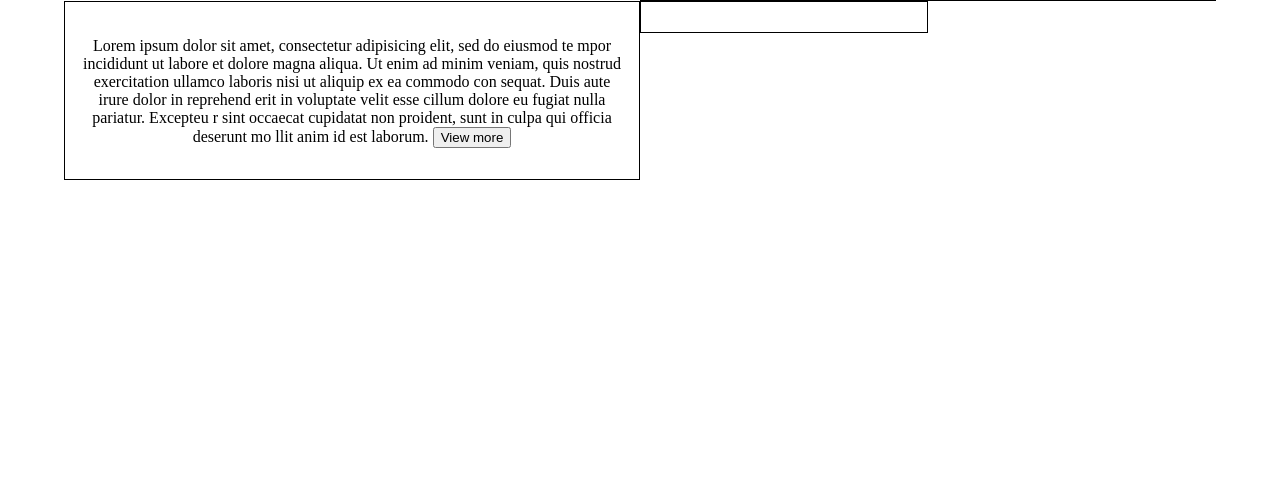
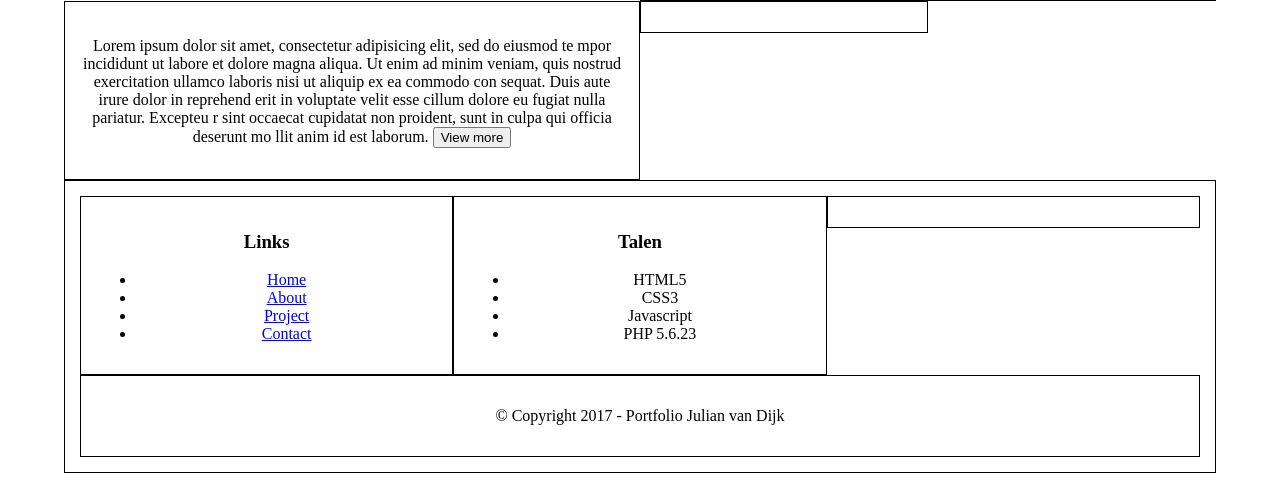
Before and after one commit to Julian-4A5A/portfolio, a PHP site: page / in a window 1280 px wide. Shown: the part 626-1107 px from the top of the page. Before the commit the page ends 806 px from the top, so only its background shows below. Run offline with PHP 8.4, Linux system fonts and the light colour scheme; grey boxes labelled with a size stand in for pictures from a placeholder-image service; some libraries are stand-ins or nearby versions.

Commit message:
Alles van macversie

```diff
--- a/Project.php
+++ b/Project.php
@@ -63,6 +63,7 @@
             <button type="button" name="button">View More</button>
           </div>
         </div>
+        <?php require 'footer.php'; ?>
 </section>
 
 
--- a/Style.css
+++ b/Style.css
@@ -33,6 +33,9 @@ input[type=text], select, textarea {
   margin-bottom: 16px; /* Bottom margin */
 
 }
+#footer{
+
+}
 .button {
     background-color: green;
     border: none;
@@ -55,6 +58,15 @@ input[type=text], select, textarea {
     text-align: center;
 }
 @media only screen and (min-width: 768px) {
+
+
+}
+@media only screen and (min-width: 992px) {
+
+
+
+}
+@media only screen and (min-width: 1200px) {
     /* For desktop: */
     .col-1 {width: 8.33%;}
     .col-2 {width: 16.66%;}
--- a/about.php
+++ b/about.php
@@ -10,7 +10,7 @@
 
       <section class="row">
         <?php include 'Header.php'; ?>
-
+<?php require 'footer.php'; ?>
 </section>
 
 
--- a/contact.php
+++ b/contact.php
@@ -38,6 +38,7 @@
 
           </form>
         </div>
+        <?php require 'footer.php'; ?>
 </section>
 
 
--- /dev/null
+++ b/footer.php
@@ -0,0 +1,26 @@
+<div class="col-12" id="footer">
+  <div class="col-4">
+    <h3>Links</h3>
+    <ul>
+      <li><a href="./">Home</a></li>
+      <li><a href="about.php">About</a></li>
+      <li><a href="Project.php">Project</a></li>
+      <li><a href="contact.php">Contact</a></li>
+    </ul>
+  </div>
+  <div class="col-4">
+    <h3>Talen</h3>
+    <ul>
+      <li>HTML5</li>
+      <li>CSS3</li>
+      <li>Javascript</li>
+      <li>PHP 5.6.23</li>
+    </ul>
+  </div>
+  <div class="col-4">
+
+  </div>
+  <div class="col-12">
+    <p class="copyright"> © Copyright 2017 - Portfolio Julian van Dijk</p>
+  </div>
+</div>
--- a/index.php
+++ b/index.php
@@ -7,6 +7,7 @@
     <link rel="stylesheet" href="Style.css">
     <script src="Javascript.js" charset="utf-8"></script>
     <script src="https://ajax.googleapis.com/ajax/libs/jquery/3.1.1/jquery.min.js"></script>
+    <link rel="canonical" href="https://alexcican.com/post/single-post">
   </head>
   <body>
 <section class="row">
@@ -63,6 +64,8 @@
           <div class="col-3">
 
           </div>
+
+          <?php require 'footer.php'; ?>
 </section>
 
 
--- a/menu.php
+++ b/menu.php
@@ -43,6 +43,7 @@
         <h1><a href="about.php">About</a></h1>
         <p>De algemen informatie van mij zelf</p>
       </div>
+      <?php require 'footer.php'; ?>
 </section>
 
 
```
